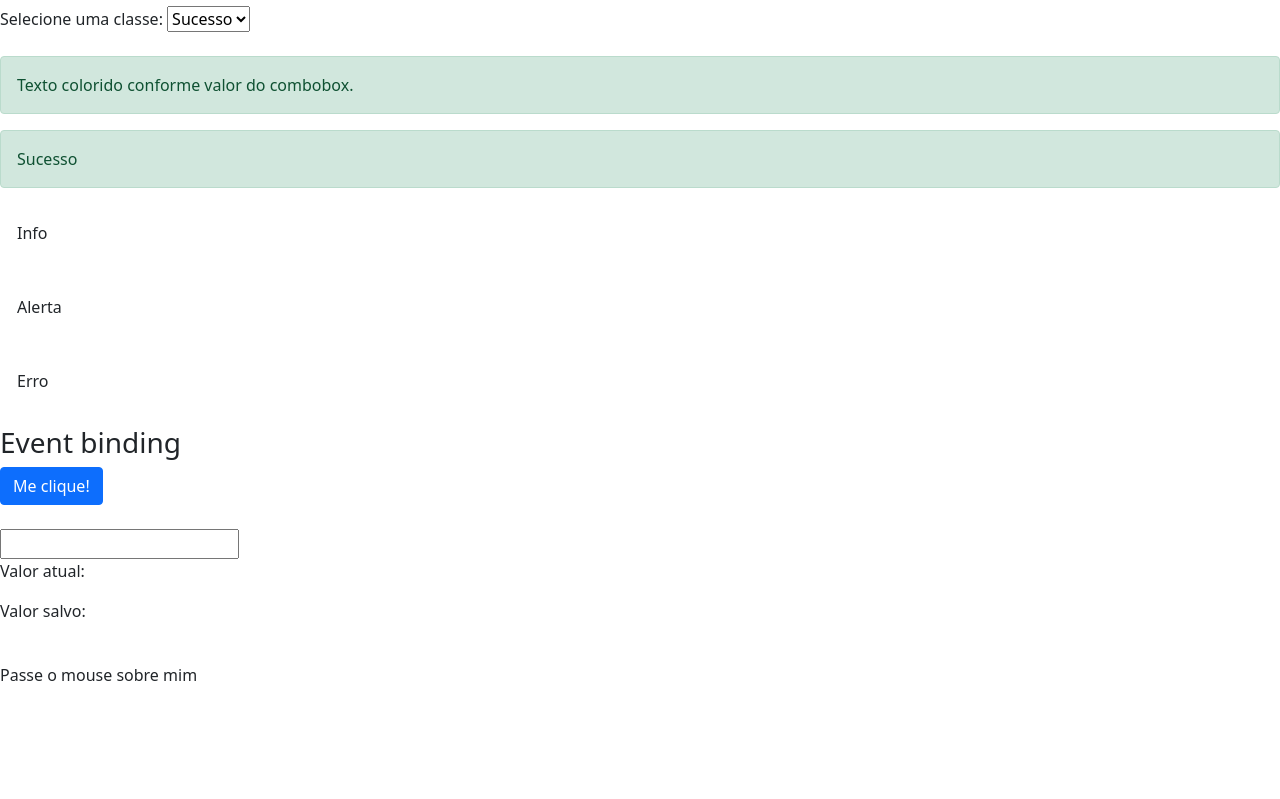
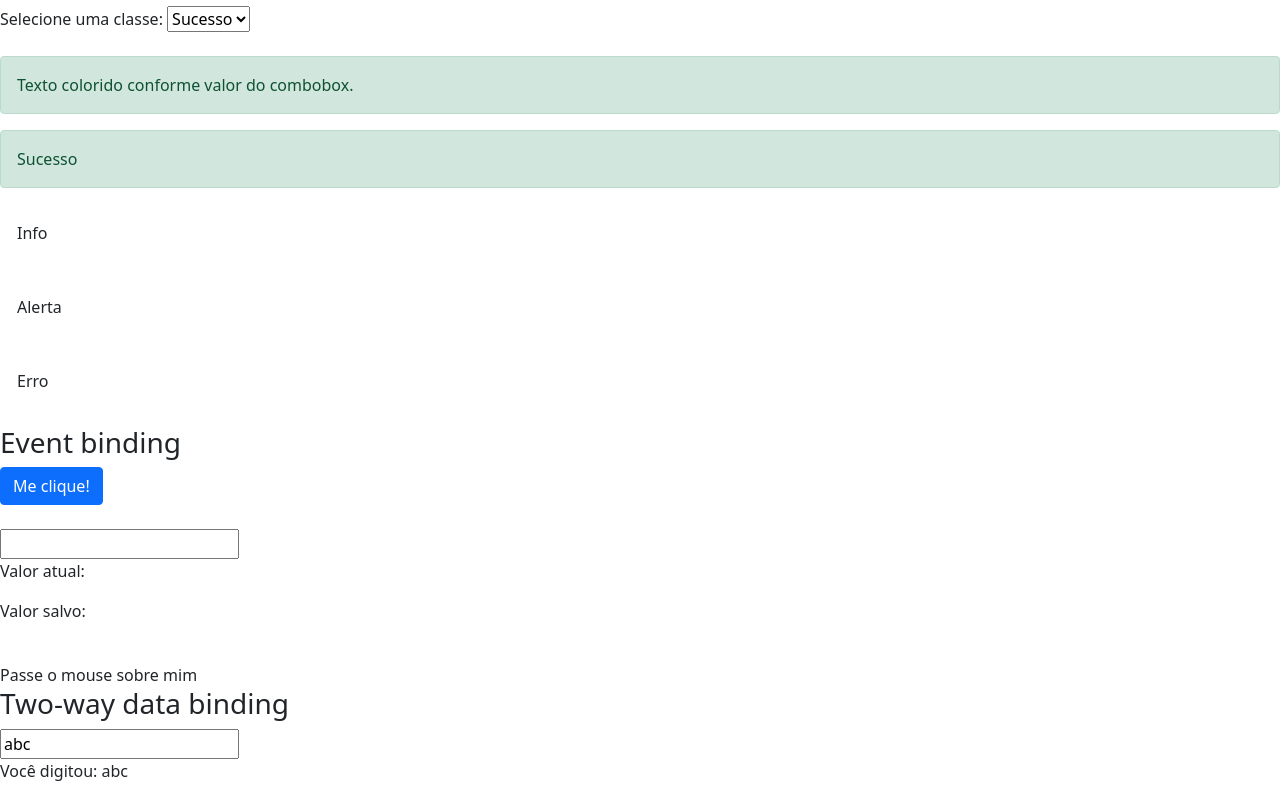
Before and after one commit to Luaoliver/curso-angular, an Angular app in the folder data-binding/: page / in a window 1280 px wide. Shown: the part 579-1378 px from the top of the page. Before the commit the page ends 1266 px from the top, so only its background shows below. Built offline with nearby package versions, Linux system fonts and the light colour scheme.

Commit message:
initializing two-way data binding

```diff
--- a/data-binding/src/app/data-binding/data-binding.component.html
+++ b/data-binding/src/app/data-binding/data-binding.component.html
@@ -105,3 +105,18 @@
     </div>
   </article>
 </section>
+
+<section class="two-way-binding">
+  <article>
+    <h3>Two-way data binding</h3>
+    <div>
+      <input
+        type="text"
+        [value]="nome"
+        (input)="nome = campoInput.value"
+        #campoInput
+      />
+      <p>Você digitou: {{ nome }}</p>
+    </div>
+  </article>
+</section>
--- a/data-binding/src/app/data-binding/data-binding.component.ts
+++ b/data-binding/src/app/data-binding/data-binding.component.ts
@@ -15,6 +15,8 @@ export class DataBindingComponent implements OnInit {
   valorSalvo: string = '';
 
   isMouseOver: boolean = false;
+
+  nome: string = 'abc';
 
   getValor() {
     return 1;
```
